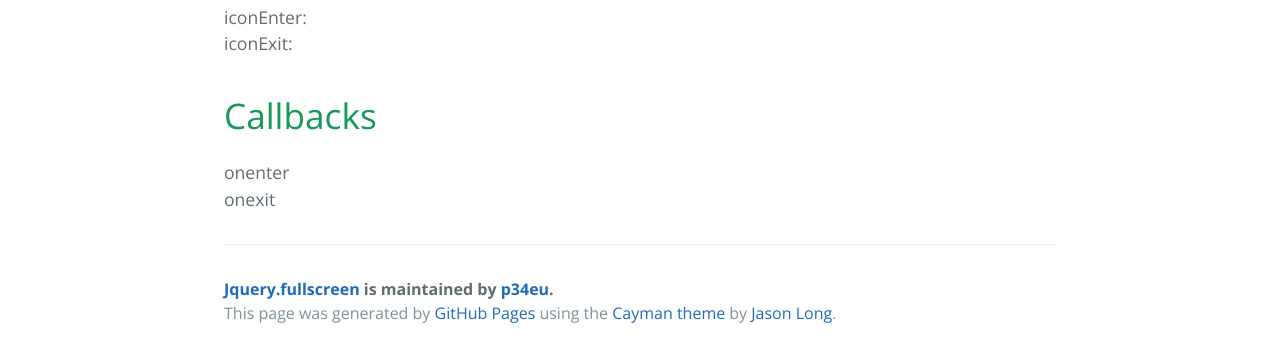
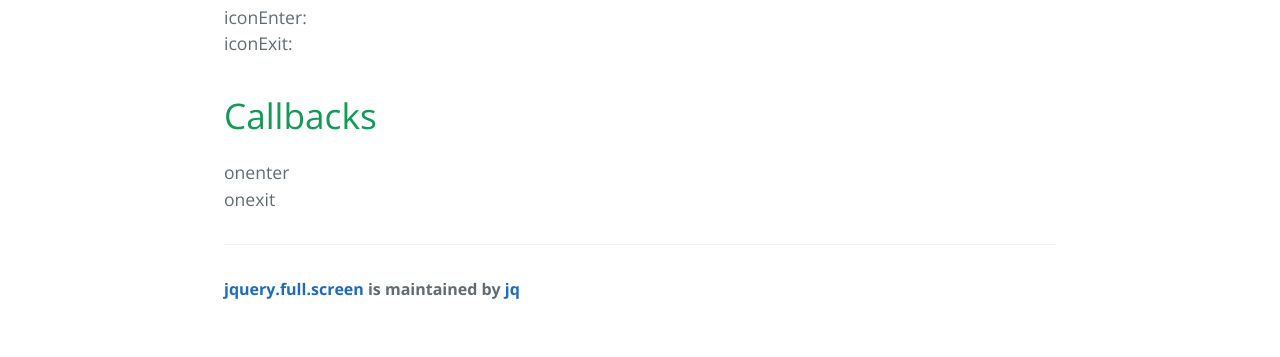
Before and after one commit to p34eu/jquery.full.screen, a plain HTML site: page index.html in a window 1280 px wide. Shown: the part 759-1116 px from the top of the page. After the commit the page ends 1092 px from the top, so only its background shows below. Drawn offline with nearby package versions, Linux system fonts and the light colour scheme; some icons are missing.

Commit message:
Update index.html

```diff
--- a/index.html
+++ b/index.html
@@ -95,7 +95,8 @@
 
     <section class="main-content">
       <h1>
-<a id="jqueryfullscreen" class="anchor" href="#jqueryfullscreen" aria-hidden="true"><span aria-hidden="true" class="octicon octicon-link"></span></a>jquery.fullscreen</h1>
+<a id="jqueryfullscreen" class="anchor" href="#jqueryfullscreen"
+aria-hidden="true"><span aria-hidden="true" class="octicon octicon-link"></span></a>jquery.full.screen</h1>
 
 <p>jquery fullscreen plugin</p>
 
@@ -106,7 +107,8 @@
 </code></pre>
 
 <h1>
-<a id="options" class="anchor" href="#options" aria-hidden="true"><span aria-hidden="true" class="octicon octicon-link"></span></a>Options</h1>
+<a id="options" class="anchor" href="#options" aria-hidden="true">
+  <span aria-hidden="true" class="octicon octicon-link"></span></a>Options</h1>
 
 <p>
   iconEnter:
@@ -120,11 +122,16 @@
 <p>onenter<br>
 onexit</p>
 
+
+
+
+
+
       <footer class="site-footer">
-        <span class="site-footer-owner"><a href="https://github.com/p34eu/jquery.fullscreen">Jquery.fullscreen</a> is maintained by <a href="https://github.com/p34eu">p34eu</a>.</span>
-
-        <span class="site-footer-credits">This page was generated by <a href="https://pages.github.com">GitHub Pages</a> using the <a href="https://github.com/jasonlong/cayman-theme">Cayman theme</a> by <a href="https://twitter.com/jasonlong">Jason Long</a>.</span>
-      </footer>
+        <span class="site-footer-owner">
+          <a href="https://github.com/p34eu/jquery.fullscreen">jquery.full.screen</a> is maintained by
+          <a href="https://github.com/p34eu">jq</a></span>
+       </footer>
 
     </section>
 
```
